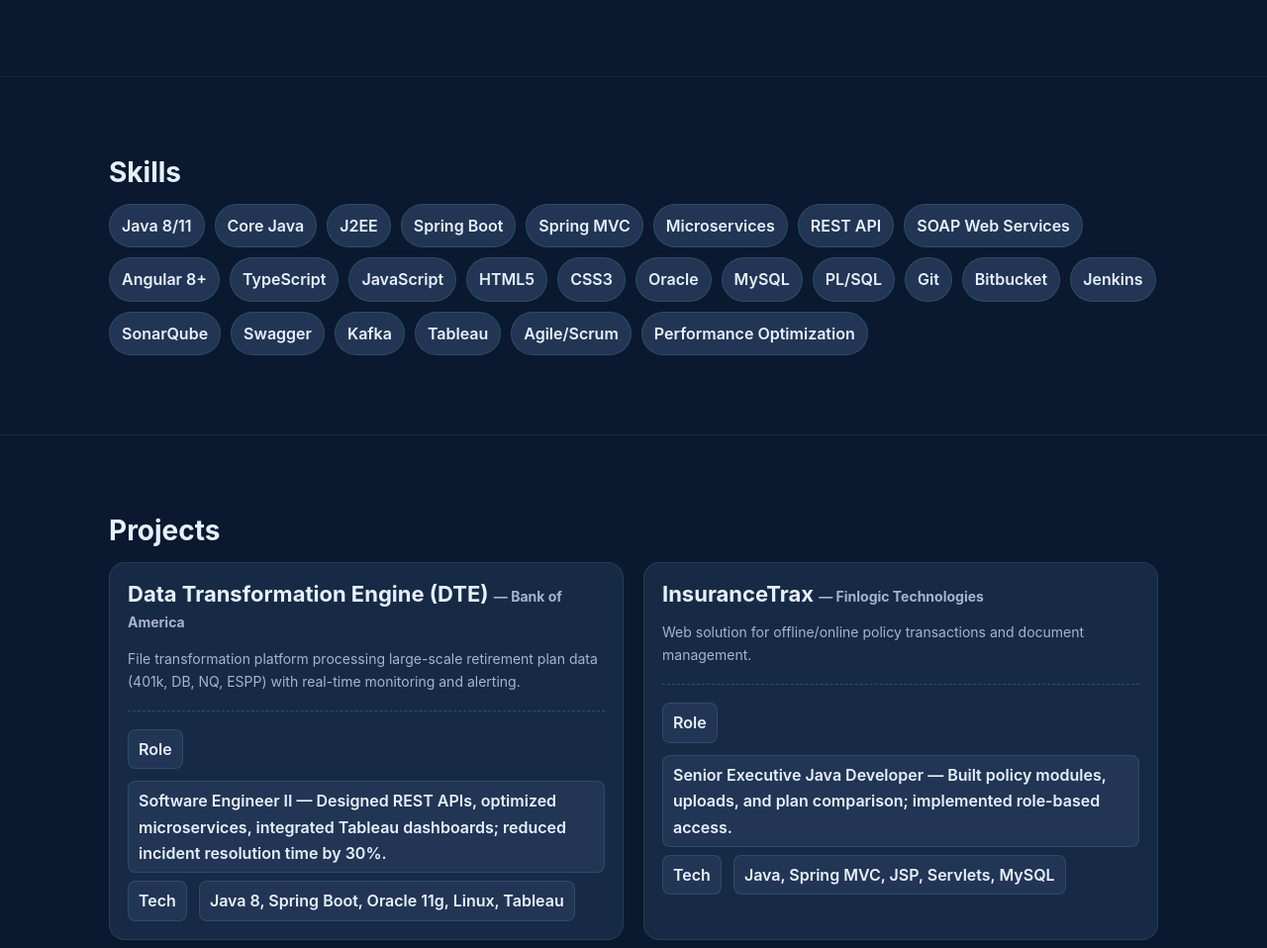
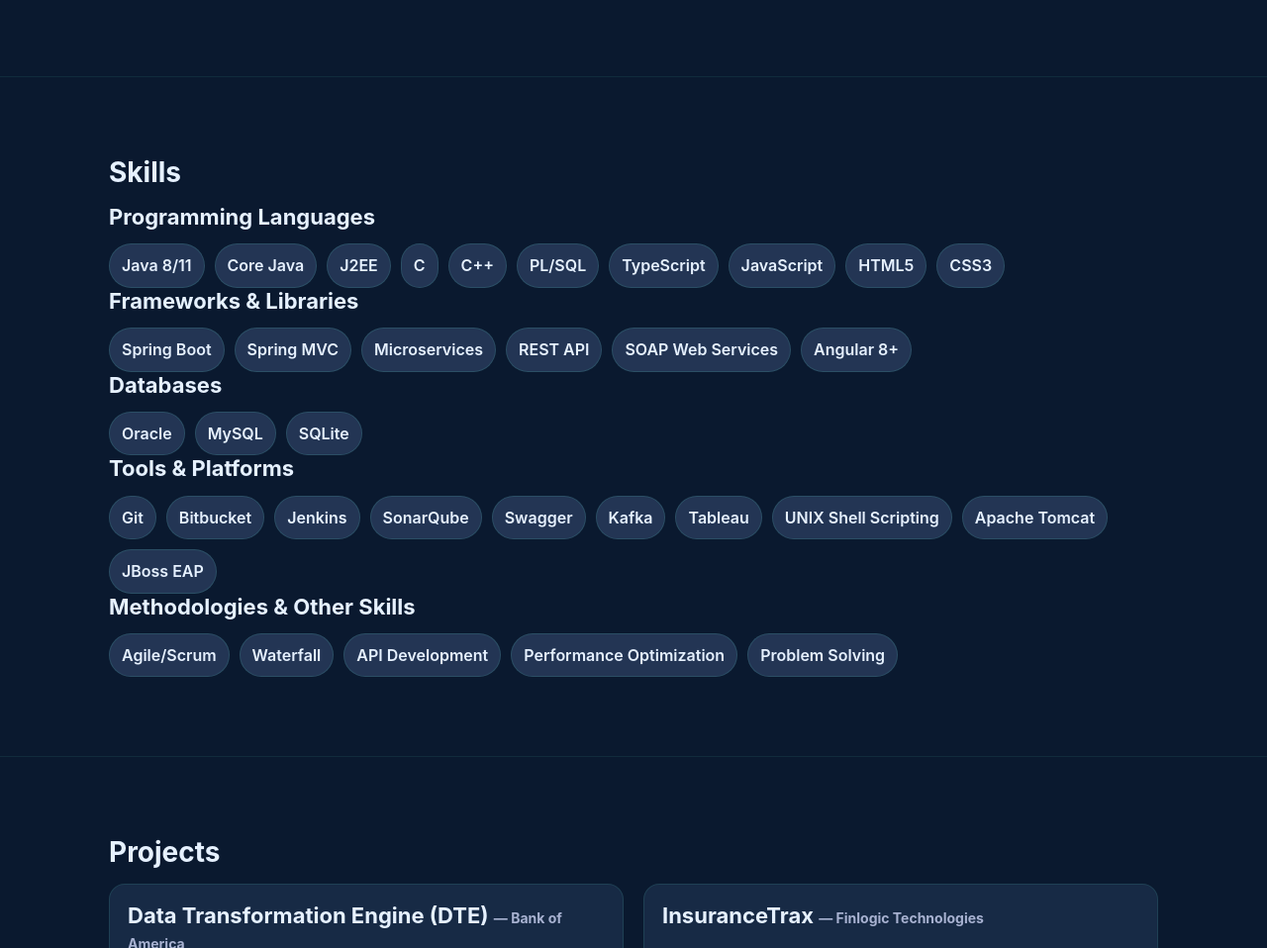
Before and after one commit to Sravan-Dasari-S/Sravan-Dasari, a plain HTML site: page index.html in a window 1280 px wide. Shown: the part 1048-2006 px from the top of the page at 99% size. Drawn offline with Linux system fonts and the light colour scheme; files whose address does not match are found by name.

Commit message:
Update index.html

```diff
--- a/index.html
+++ b/index.html
@@ -26,7 +26,49 @@
 <div class='kv' style='margin-top:6px'><div>Highlights</div><div>10+ REST/SOAP services • Agile/Scrum • Team mentoring</div></div>
 </div></div></section>
 
-<section id='skills'><div class='container'><h2>Skills</h2><div class='badges'><span class='badge'>Java 8/11</span><span class='badge'>Core Java</span><span class='badge'>J2EE</span><span class='badge'>Spring Boot</span><span class='badge'>Spring MVC</span><span class='badge'>Microservices</span><span class='badge'>REST API</span><span class='badge'>SOAP Web Services</span><span class='badge'>Angular 8+</span><span class='badge'>TypeScript</span><span class='badge'>JavaScript</span><span class='badge'>HTML5</span><span class='badge'>CSS3</span><span class='badge'>Oracle</span><span class='badge'>MySQL</span><span class='badge'>PL/SQL</span><span class='badge'>Git</span><span class='badge'>Bitbucket</span><span class='badge'>Jenkins</span><span class='badge'>SonarQube</span><span class='badge'>Swagger</span><span class='badge'>Kafka</span><span class='badge'>Tableau</span><span class='badge'>Agile/Scrum</span><span class='badge'>Performance Optimization</span></div></div></section>
+<section id='skills'>
+  <div class='container'>
+    <h2>Skills</h2>
+
+    <h3>Programming Languages</h3>
+    <div class='badges'>
+      <span class='badge'>Java 8/11</span><span class='badge'>Core Java</span>
+      <span class='badge'>J2EE</span><span class='badge'>C</span>
+      <span class='badge'>C++</span><span class='badge'>PL/SQL</span>
+      <span class='badge'>TypeScript</span><span class='badge'>JavaScript</span>
+      <span class='badge'>HTML5</span><span class='badge'>CSS3</span>
+    </div>
+
+    <h3>Frameworks & Libraries</h3>
+    <div class='badges'>
+      <span class='badge'>Spring Boot</span><span class='badge'>Spring MVC</span>
+      <span class='badge'>Microservices</span><span class='badge'>REST API</span>
+      <span class='badge'>SOAP Web Services</span><span class='badge'>Angular 8+</span>
+    </div>
+
+    <h3>Databases</h3>
+    <div class='badges'>
+      <span class='badge'>Oracle</span><span class='badge'>MySQL</span>
+      <span class='badge'>SQLite</span>
+    </div>
+
+    <h3>Tools & Platforms</h3>
+    <div class='badges'>
+      <span class='badge'>Git</span><span class='badge'>Bitbucket</span>
+      <span class='badge'>Jenkins</span><span class='badge'>SonarQube</span>
+      <span class='badge'>Swagger</span><span class='badge'>Kafka</span>
+      <span class='badge'>Tableau</span><span class='badge'>UNIX Shell Scripting</span>
+      <span class='badge'>Apache Tomcat</span><span class='badge'>JBoss EAP</span>
+    </div>
+
+    <h3>Methodologies & Other Skills</h3>
+    <div class='badges'>
+      <span class='badge'>Agile/Scrum</span><span class='badge'>Waterfall</span>
+      <span class='badge'>API Development</span><span class='badge'>Performance Optimization</span>
+      <span class='badge'>Problem Solving</span>
+    </div>
+  </div>
+</section>
 
 <section id='projects'><div class='container'><h2>Projects</h2><div class='grid cols-2'>
 <div class='card'><h3>Data Transformation Engine (DTE) <span class='small'>— Bank of America</span></h3>
```
